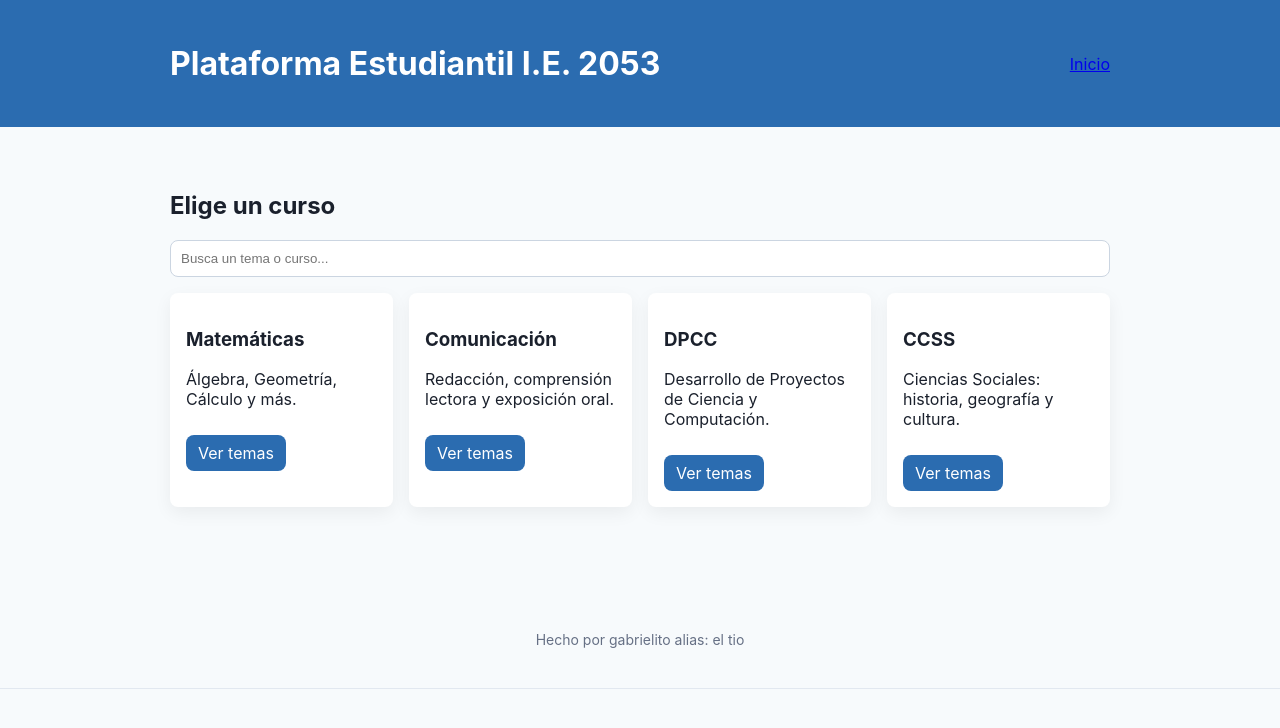
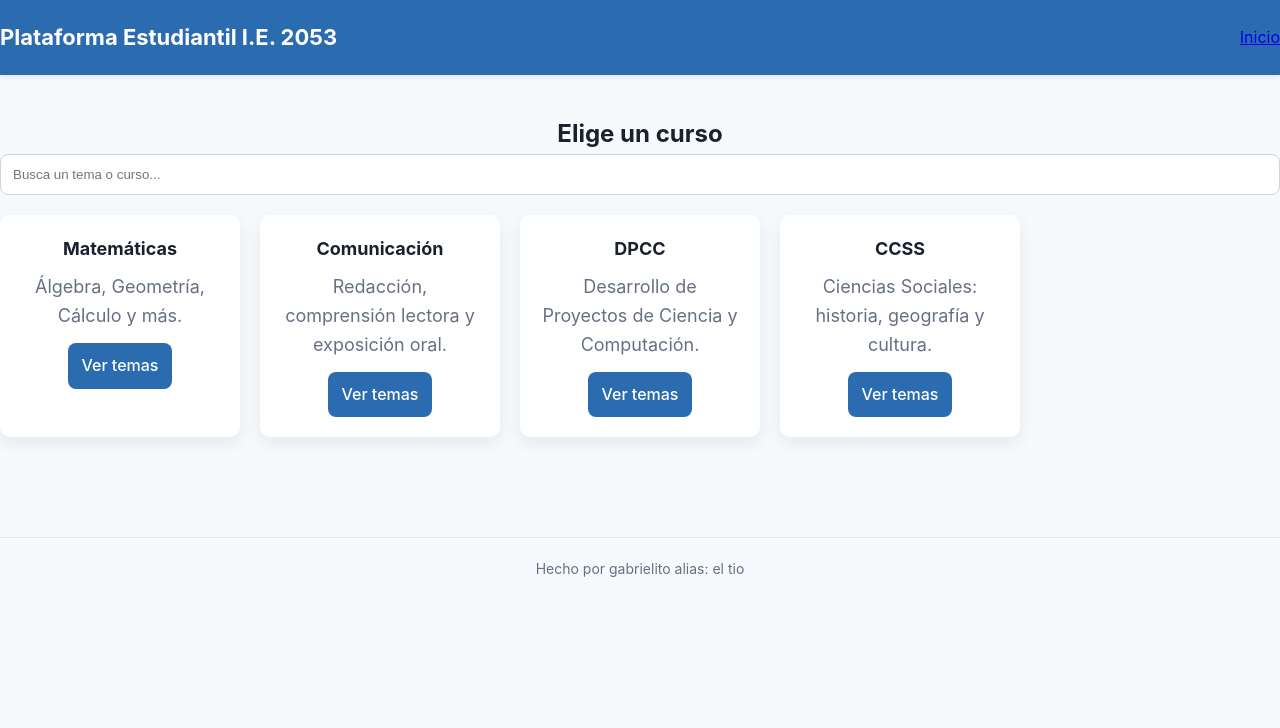
Before and after one commit to drnozzxkm/pagina-estudiantes, a Flask app: page / in a window 1280 px wide. Shown: the top 728 px of the page. Run offline with Flask 2, Linux system fonts and the light colour scheme.

Commit message:
actualización de html

```diff
--- a/data/courses.json
+++ b/data/courses.json
@@ -8,7 +8,7 @@
         {
           "slug": "areas-basicas",
           "titulo": "Áreas básicas",
-          "contenido": "Explicación general sobre áreas de figuras geométricas.",
+          "contenido": "Todo lo que tienes que saber sobre áreas de figuras geométricas.",
           "opciones": [
             {
               "slug": "explicacion-general",
--- a/static/styles.css
+++ b/static/styles.css
@@ -2,18 +2,32 @@
   --primario: #2b6cb0;
   --fondo: #f7fafc;
   --texto: #1a202c;
+  --gris: #667085;
+  --sombra: rgba(2, 6, 23, 0.08);
 }
 
 * {
   box-sizing: border-box;
+  margin: 0;
+  padding: 0;
 }
 
 body {
   font-family: Inter, Arial, sans-serif;
   background: var(--fondo);
   color: var(--texto);
-  margin: 0;
-  border-bottom: 1px solid #e2e8f0;
+  line-height: 1.6;
+}
+
+/* ---- HEADER ---- */
+.site-header {
+  background: var(--primario);
+  color: white;
+  padding: 12px 0;
+  box-shadow: 0 2px 6px rgba(0,0,0,0.08);
+  position: sticky;
+  top: 0;
+  z-index: 10;
 }
 
 .site-header .contenedor {
@@ -24,43 +38,84 @@ body {
 
 .logo {
   margin: 0;
-  padding: 12px 0;
+  padding: 8px 0;
+  font-size: 22px;
+  font-weight: bold;
 }
 
 .nav a {
-  margin-right: 12px;
+  margin-left: 16px;
   text-decoration: none;
-  color: var(--texto);
+  color: white;
+  font-weight: 500;
+  transition: color 0.3s ease;
 }
 
-.hero {
-  padding: 24px 0;
+.nav a:hover {
+  color: #cbd5e1;
 }
 
+/* ---- HERO ---- */
+.hero {
+  padding: 40px 0;
+  text-align: center;
+}
+
+.hero h1 {
+  font-size: 32px;
+  margin-bottom: 12px;
+}
+
+.hero p {
+  font-size: 18px;
+  color: var(--gris);
+}
+
+/* ---- GRID ---- */
 .grid-cursos {
   display: grid;
-  grid-template-columns: repeat(auto-fill, minmax(220px, 1fr));
-  gap: 16px;
-  margin-top: 16px;
+  grid-template-columns: repeat(auto-fill, minmax(240px, 1fr));
+  gap: 20px;
+  margin-top: 20px;
 }
 
+/* ---- CARD ---- */
 .card {
   background: white;
-  padding: 16px;
-  border-radius: 8px;
-  box-shadow: 0 6px 18px rgba(2, 6, 23, 0.06);
+  padding: 20px;
+  border-radius: 10px;
+  box-shadow: 0 6px 18px var(--sombra);
+  transition: transform 0.2s ease, box-shadow 0.2s ease;
 }
 
+.card:hover {
+  transform: translateY(-4px);
+  box-shadow: 0 8px 20px rgba(2, 6, 23, 0.12);
+}
+
+.card h3 {
+  margin-bottom: 10px;
+  font-size: 18px;
+}
+
+/* ---- BOTONES ---- */
 .boton {
   display: inline-block;
-  margin-top: 10px;
-  padding: 8px 12px;
+  margin-top: 12px;
+  padding: 10px 14px;
   border-radius: 8px;
   text-decoration: none;
   background: var(--primario);
   color: white;
+  font-weight: 500;
+  transition: background 0.3s ease;
 }
 
+.boton:hover {
+  background: #1e4e8c;
+}
+
+/* ---- LISTA ---- */
 .lista-temas {
   list-style: none;
   padding: 0;
@@ -69,43 +124,66 @@ body {
 .lista-temas li {
   background: white;
   margin-bottom: 8px;
-  padding: 10px;
+  padding: 12px;
   border-radius: 6px;
+  border: 1px solid #e2e8f0;
+  transition: background 0.2s ease;
 }
 
+.lista-temas li:hover {
+  background: #f1f5f9;
+}
+
+/* ---- CONTENIDO ---- */
 .contenido {
   background: white;
-  padding: 16px;
-  border-radius: 8px;
+  padding: 20px;
+  border-radius: 10px;
+  box-shadow: 0 4px 14px rgba(2, 6, 23, 0.05);
 }
 
+/* ---- RESULTADOS ---- */
 .resultados {
-  margin-top: 12px;
+  margin-top: 16px;
 }
 
-.contenedor {
-  max-width: 980px;
-  margin: 0 auto;
+/* ---- FOOTER ---- */
+.site-footer {
+  margin-top: 60px;
   padding: 20px;
+  text-align: center;
+  color: var(--gris);
+  font-size: 14px;
+  border-top: 1px solid #e2e8f0;
 }
 
-.site-header {
-  background: var(--primario);
-  color: white;
-  padding: 12px 0;
+/* ---- INPUT ---- */
+input#buscador {
+  width: 100%;
+  padding: 12px;
+  border-radius: 8px;
+  border: 1px solid #cbd5e1;
+  outline: none;
+  transition: border 0.3s ease, box-shadow 0.3s ease;
 }
 
-.site-footer {
-  margin-top: 40px;
-  padding: 20px;
-  text-align: center;
-  color: #667085;
-  font-size: 14px;
+input#buscador:focus {
+  border: 1px solid var(--primario);
+  box-shadow: 0 0 0 3px rgba(43, 108, 176, 0.3);
 }
 
-input#buscador {
-  width: 100%;
-  padding: 10px;
-  border-radius: 8px;
-  border: 1px solid #cbd5e1;
+/* ---- RESPONSIVE ---- */
+@media (max-width: 768px) {
+  .site-header .contenedor {
+    flex-direction: column;
+    align-items: flex-start;
+  }
+
+  .nav {
+    margin-top: 10px;
+  }
+
+  .hero h1 {
+    font-size: 26px;
+  }
 }
```
